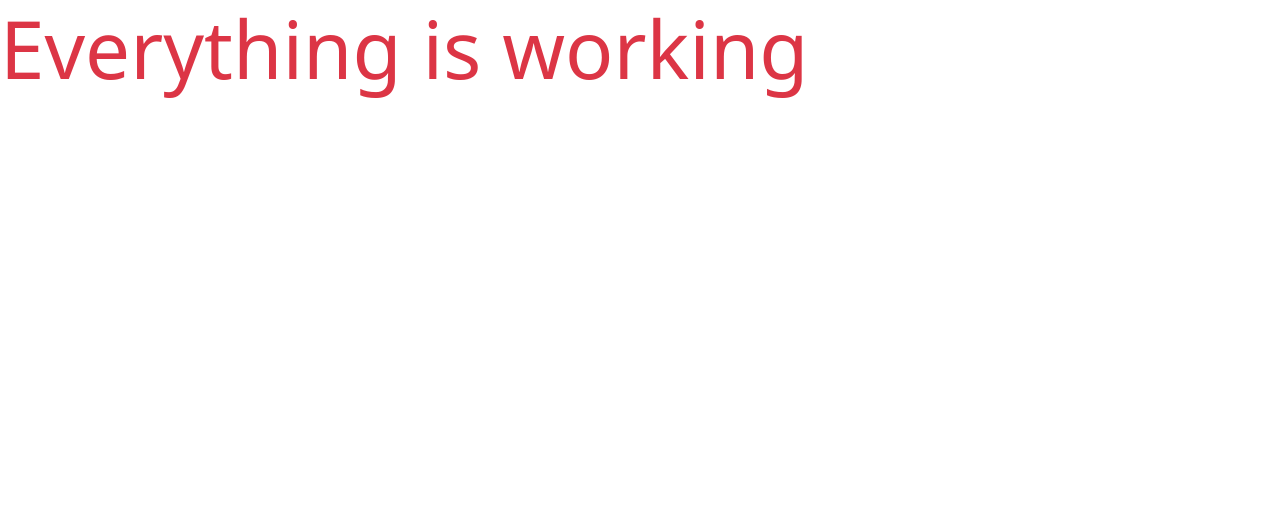
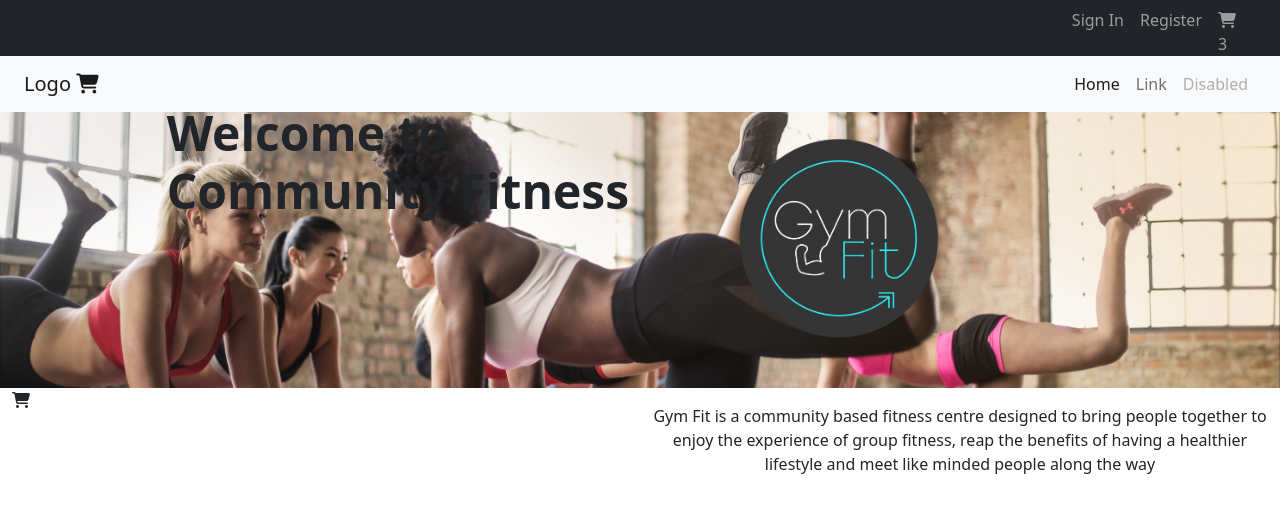
Before and after one commit to nlenno1/gym-fit-MS4, a Django app: page / in a window 1280 px wide. Shown: the top 513 px of the page. Run offline with Django 4.2, Linux system fonts and the light colour scheme; some libraries are stand-ins or nearby versions.

Commit message:
create and connect static and media dirs, start build of base and index

```diff
--- a/gym_fit/settings.py
+++ b/gym_fit/settings.py
@@ -148,7 +148,11 @@ USE_TZ = True
 # Static files (CSS, JavaScript, Images)
 # https://docs.djangoproject.com/en/4.0/howto/static-files/
 
-STATIC_URL = 'static/'
+STATIC_URL = '/static/'
+STATICFILES_DIRS = (os.path.join(BASE_DIR, 'static'),)
+
+MEDIA_URL = '/media/'
+MEDIA_ROOT = os.path.join(BASE_DIR, 'media')
 
 # Default primary key field type
 # https://docs.djangoproject.com/en/4.0/ref/settings/#default-auto-field
--- a/gym_fit/urls.py
+++ b/gym_fit/urls.py
@@ -15,9 +15,11 @@ Including another URLconf
 """
 from django.contrib import admin
 from django.urls import path, include
+from django.conf import settings
+from django.conf.urls.static import static
 
 urlpatterns = [
     path('admin/', admin.site.urls),
     path('accounts/', include('allauth.urls')),
     path('', include('home.urls')),
-]
+] + static(settings.MEDIA_URL, document_root=settings.MEDIA_ROOT)
--- a/home/templates/home/index.html
+++ b/home/templates/home/index.html
@@ -1,6 +1,35 @@
 {% extends "base.html" %}
+
 {% load static %}
 
+{% block page_header %}
+    <div class="container container-header">
+        <div class="row">
+            <div class="col-12"></div>
+        </div>
+    </div>
+{% endblock %}
+
 {% block content %}
-    <h1 class="display-1 text-danger">Everything is working</h1>
+    <div class="container-fluid">
+        <div class="row" id="hero-image">
+            <div class="col-12 col-sm-6 offset-sm-1">
+                <h1 class="display-5 text-center text-sm-start ms-sm-5 mt-3">Welcome to Community Fitness</h1>
+            </div>
+            <div class="col-12 col-sm-5 text-center text-sm-start">
+                <img class="hero-logo" src="media/gym-fit-logo.png" alt="Gym Fit Logo">
+            </div>
+        </div>
+        <div class="row">
+            <div class="d-none d-sm-block col-sm-6">
+                <i class="fa-solid fa-cart-shopping"></i>
+            </div>
+            <div class="col-12 col-sm-6">
+                <p class="text-center mt-5 mt-sm-3">
+                    Gym Fit is a community based fitness centre designed to bring people together to enjoy the experience of
+                    group fitness, reap the benefits of having a healthier lifestyle and meet like minded people along the way
+                </p>
+            </div>
+        </div>
+    </div>
 {% endblock %}
--- /dev/null
+++ b/static/css/base.css
@@ -0,0 +1,28 @@
+#hero-image {
+    height: 300px;
+    background: url('/media/homepage-hero-image.jpg') no-repeat center center;
+    background-size: cover;
+}
+
+#hero-image h1 {
+    height: 140px;
+    font-weight: 600;
+}
+
+.hero-logo {
+    height: 180px;
+    width: 180px;
+    margin: 0 auto;
+}
+
+.container-header {
+    padding-top: 88px;
+}
+
+@media(min-width:575px) {
+    .hero-logo {
+        height: 200px;
+        width: 200px;
+        margin: 50px 0 0 -20px;
+    }
+}
--- a/templates/base.html
+++ b/templates/base.html
@@ -14,15 +14,18 @@
 
     {% block corecss %}
     <!-- Bootstrap CSS -->
-        <link href="https://cdn.jsdelivr.net/npm/bootstrap@5.1.3/dist/css/bootstrap.min.css" rel="stylesheet" integrity="sha384-1BmE4kWBq78iYhFldvKuhfTAU6auU8tT94WrHftjDbrCEXSU1oBoqyl2QvZ6jIW3" crossorigin="anonymous">
+    <link href="https://cdn.jsdelivr.net/npm/bootstrap@5.1.3/dist/css/bootstrap.min.css" rel="stylesheet" integrity="sha384-1BmE4kWBq78iYhFldvKuhfTAU6auU8tT94WrHftjDbrCEXSU1oBoqyl2QvZ6jIW3" crossorigin="anonymous">
+    <link rel="stylesheet" href="{% static 'css/base.css' %}">
     {% endblock %}
 
     {% block extracss %}
     {% endblock %}
 
     {% block corejs %}
-    <!-- Bootstrap Bundle with Popper -->
-    <script src="https://cdn.jsdelivr.net/npm/bootstrap@5.1.3/dist/js/bootstrap.bundle.min.js" integrity="sha384-ka7Sk0Gln4gmtz2MlQnikT1wXgYsOg+OMhuP+IlRH9sENBO0LRn5q+8nbTov4+1p" crossorigin="anonymous"></script>
+    <script src="https://cdn.jsdelivr.net/npm/@popperjs/core@2.9.2/dist/umd/popper.min.js" integrity="sha384-IQsoLXl5PILFhosVNubq5LC7Qb9DXgDA9i+tQ8Zj3iwWAwPtgFTxbJ8NT4GN1R8p" crossorigin="anonymous"></script>
+    <script src="https://cdn.jsdelivr.net/npm/bootstrap@5.0.2/dist/js/bootstrap.min.js" integrity="sha384-cVKIPhGWiC2Al4u+LWgxfKTRIcfu0JTxR+EQDz/bgldoEyl4H0zUF0QKbrJ0EcQF" crossorigin="anonymous"></script>
+    <!-- Font Awesome -->
+    <script src="https://kit.fontawesome.com/d90f353352.js" crossorigin="anonymous"></script>
     {% endblock %}
 
     {% block extrajs %}
@@ -32,13 +35,55 @@
   </head>
   <body>
 
-    <header class="container-fluid fixed-top"></header>
+    <header class="fixed-top">
+      <nav class="navbar navbar-expand navbar-dark bg-dark pb-0 px-4">
+        <div class="container-fluid justify-content-around justify-content-sm-end">
+          <ul class="navbar-nav mx-0">
+            <li class="nav-item">
+              <a class="nav-link py-0" href="#">Sign In</a>
+            </li>
+            <li class="nav-item">
+              <a class="nav-link py-0" href="#">Register</a>
+            </li>
+            <li class="nav-item">
+              <a href="" class="nav-link py-0">
+                <i class="fa-solid fa-cart-shopping"></i>
+                <p class="mb-0">3</p>
+              </a>
+            </li>
+          </ul>
+        </div>
+      </nav>
+      <nav class="navbar navbar-expand-lg navbar-light bg-light">
+        <div class="container-fluid px-4">
+          <a class="navbar-brand" href="{% url 'home' %}">Logo
+            <i class="fa-solid fa-cart-shopping"></i>
+          </a>
+          <button class="navbar-toggler" type="button" aria-label="Toggle navigation">
+            <span class="navbar-toggler-icon"></span>
+          </button>
+          <div class="collapse navbar-collapse ms-0" id="navbarTogglerDemo01">
+            <ul class="navbar-nav ms-auto mb-2 mb-lg-0 ">
+              <li class="nav-item">
+                <a class="nav-link active" aria-current="page" href="#">Home</a>
+              </li>
+              <li class="nav-item">
+                <a class="nav-link" href="#">Link</a>
+              </li>
+              <li class="nav-item">
+                <a class="nav-link disabled" href="#" tabindex="-1" aria-disabled="true">Disabled</a>
+              </li>
+            </ul>
+          </div>
+        </div>
+      </nav>
+    </header>
 
     {% if messages %}
-    <div class="message-container"></div>
+      <div class="message-container"></div>
     {% endif %}
 
-    {% block pageheader %}
+    {% block page_header %}
     {% endblock %}
 
     {% block content %}
```
Also changed, not shown: media/gym-fit-logo.png (added), media/homepage-hero-image.jpg (added).
